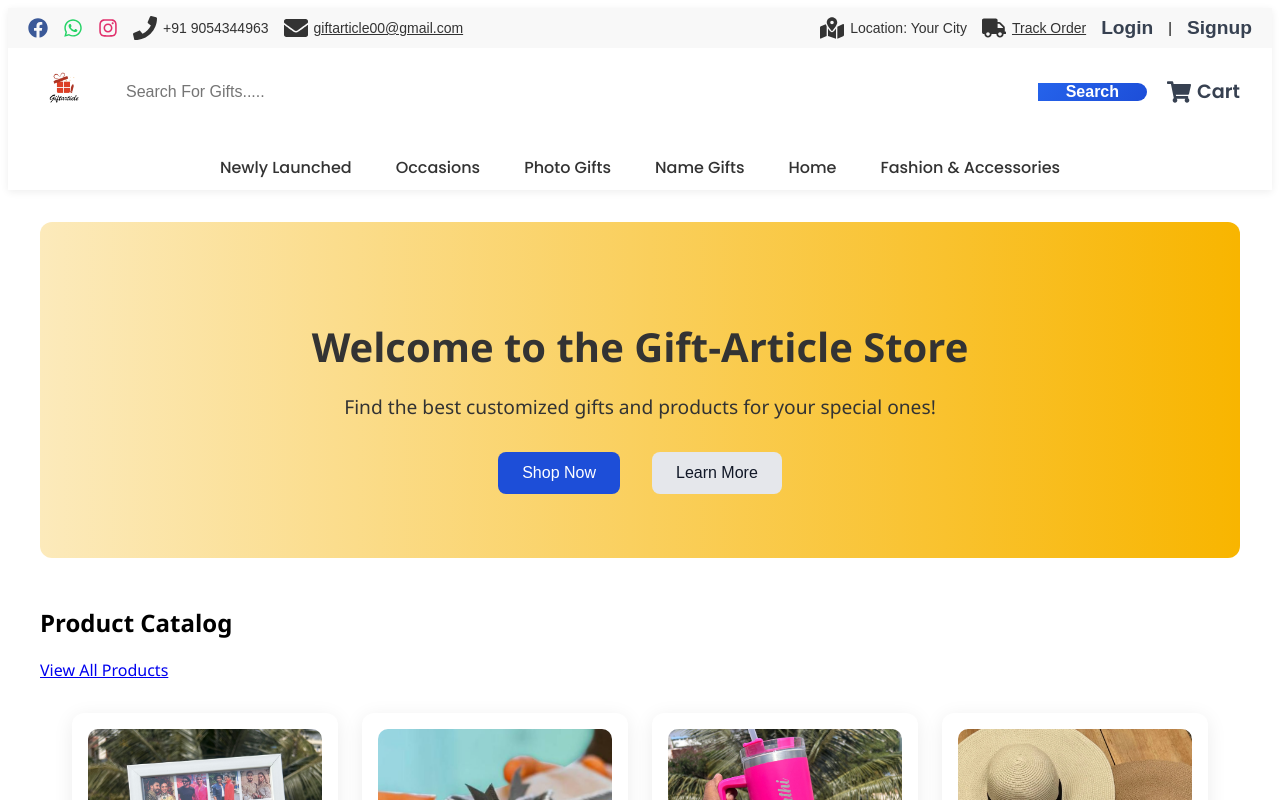
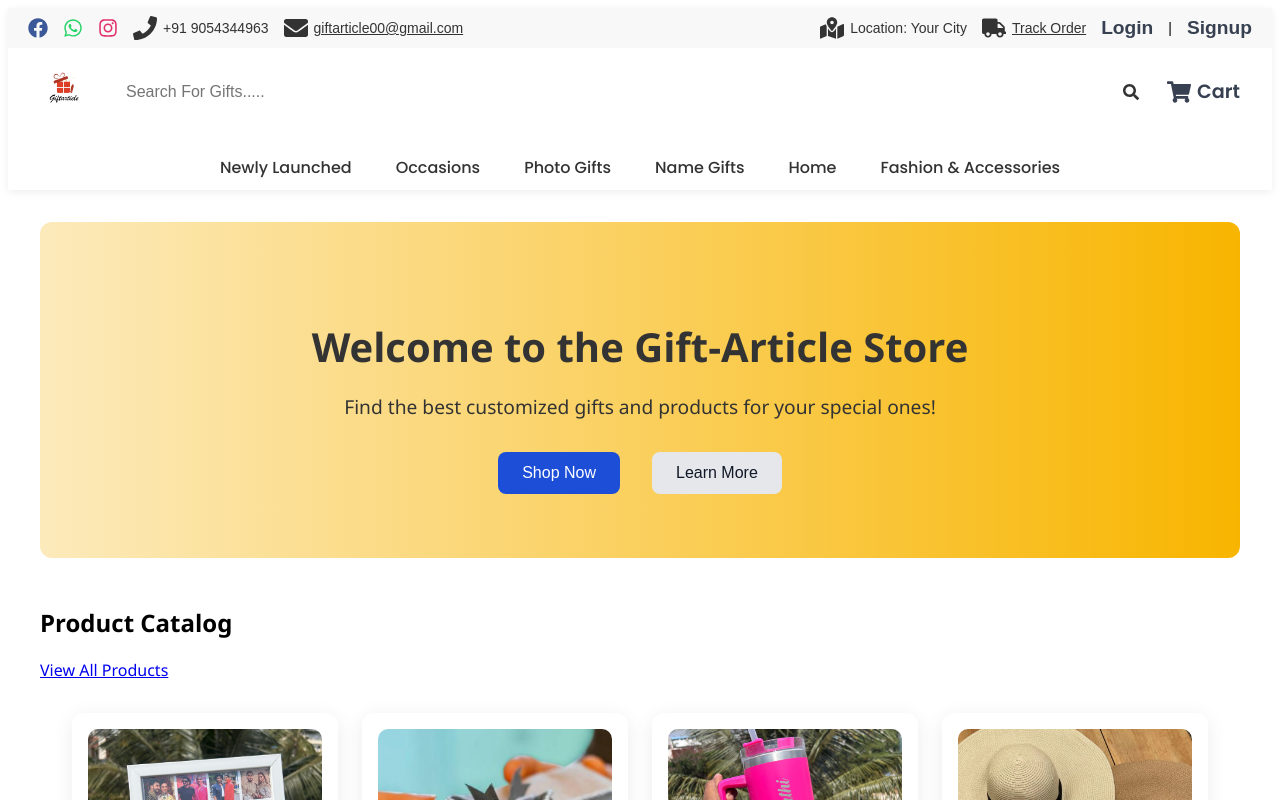
Before and after one commit to pritivanzara08/Internship-Project, a Next.js app: page / in a window 1280 px wide. Shown: the top 800 px of the page. Built offline with nearby package versions, Linux system fonts and the light colour scheme.

Commit message:
some changes

```diff
--- a/src/components/layout/Header.css
+++ b/src/components/layout/Header.css
@@ -151,19 +151,13 @@ button {
 }
 
 .header-search-btn {
+  background: transparent;
   border: none;
-  outline: none;
-  background: linear-gradient(135deg, #2563eb, #1d4ed8);;
-  color: #fff;
-  font-weight: 600;
-  padding: 0 28px;
-  border-radius: 0 9999px 9999px 0;
+  cursor: pointer;
   font-size: 1rem;
-  cursor: pointer;
-  transition: background 0.2s;
-}
-.header-search-btn:hover {
-  background: #1e40af;
+  display: flex;
+  align-items: center;
+  justify-content: center;
 }
 
 .nav-link, .dropdown-menu li, .header-search-btn {
--- a/src/components/layout/Header.tsx
+++ b/src/components/layout/Header.tsx
@@ -1,7 +1,7 @@
 import Link from 'next/link';
 import { useRouter } from 'next/router';
 import React, { useState } from 'react';
-import { FaEnvelope, FaMapMarkedAlt, FaPhone, FaShoppingCart, FaTruck } from 'react-icons/fa';
+import { FaEnvelope, FaMapMarkedAlt, FaPhone, FaSearch, FaShoppingCart, FaTruck } from 'react-icons/fa';
 import './Header.css'; // If using CSS modules, see note below
 import { FaFacebook, FaWhatsapp, FaInstagram } from 'react-icons/fa';
 
@@ -98,7 +98,7 @@ const Header: React.FC = () => {
                         className="header-search-input"
                     />
                     <button type="submit" className="header-search-btn" aria-label="Search">
-                        Search
+                        <FaSearch /> {/* Search */}
                     </button>
                 </form>
                 {/* Login & Cart */}
```
Also changed, not shown: src/components/AboutUs.tsx (added, +9 -0 lines).
